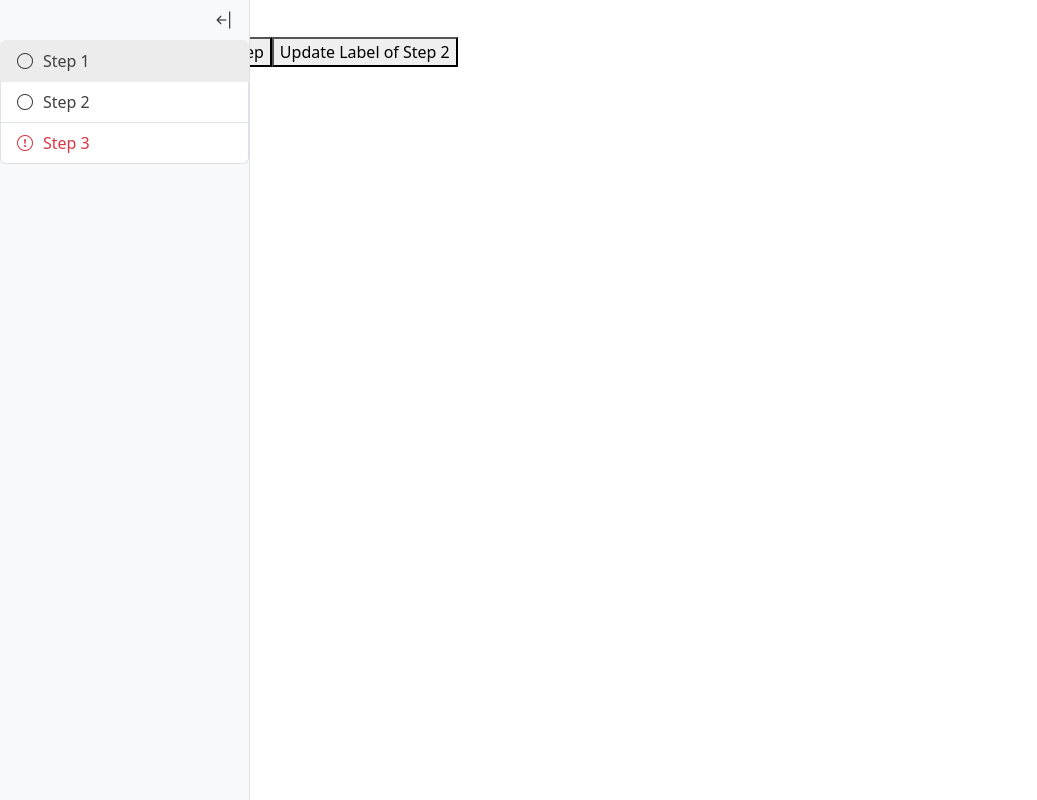
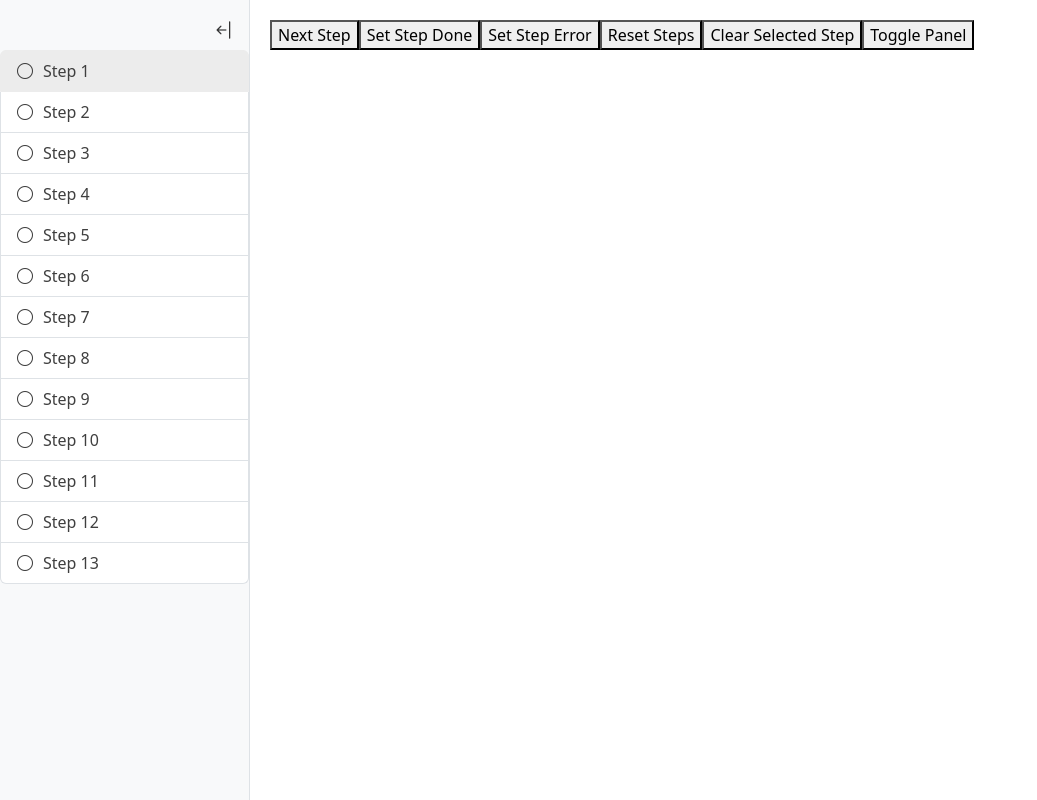
Before and after one commit to burger-mtbkr/step-panel, a React (Create React App) app in the folder code/: page / in a window 1280 px wide. Shown: the whole page, without its empty margins (0-1037 px from the left). Built offline with nearby package versions, Linux system fonts and the light colour scheme.

Commit message:
Fix app layouts

```diff
--- a/code/src/App.css
+++ b/code/src/App.css
@@ -1,38 +1,56 @@
-.App {
-  text-align: center;
+/* App.css */
+.app-container {
+  display: flex;
+  height: 100vh;
 }
 
-.App-logo {
-  height: 40vmin;
-  pointer-events: none;
+.step-indicator-container {
+  display: flex;
+  flex-direction: column;
+  transition: width 0.3s;
 }
 
-@media (prefers-reduced-motion: no-preference) {
-  .App-logo {
-    animation: App-logo-spin infinite 20s linear;
-  }
+.step-indicator-container.collapsed {
+  width: 50px;
 }
 
-.App-header {
-  background-color: #282c34;
-  min-height: 100vh;
-  display: flex;
-  flex-direction: column;
-  align-items: center;
-  justify-content: center;
-  font-size: calc(10px + 2vmin);
-  color: white;
+.step-indicator-container .step-indicator {
+  width: 250px;
+  height: 100%;
+  transition: width 0.3s;
 }
 
-.App-link {
-  color: #61dafb;
+.step-indicator-container.collapsed .step-indicator {
+  width: 50px;
+  background-color: lightgrey;
 }
 
-@keyframes App-logo-spin {
-  from {
-    transform: rotate(0deg);
-  }
-  to {
-    transform: rotate(360deg);
-  }
+.toggle-button {
+  background: none;
+  border: none;
+  font-size: 20px;
+  padding: 5px;
+  cursor: pointer;
+  display: flex;
+  justify-content: center;
+  align-items: center;
+  position: absolute;
+  top: 10px;
+  right: 10px;
+  z-index: 1;
+  color: lightgrey;
 }
+
+.content {
+  flex: 1;
+  padding: 20px;
+  transition: margin-left 0.3s;
+}
+
+.step-indicator-container+.content {
+  margin-left: 250px;
+}
+
+.step-indicator-container.collapsed+.content {
+  margin-left: 50px;
+}
--- a/code/src/App.tsx
+++ b/code/src/App.tsx
@@ -2,55 +2,82 @@ import React, { useState } from 'react';
 import StepIndicator, { Step } from './components/StepIndicator';
 import 'bootstrap/dist/css/bootstrap.min.css';
 import 'bootstrap-icons/font/bootstrap-icons.css';
+import './App.css';
+
+const initialSteps: Step[] = Array.from({ length: 13 }, (_, i) => ({
+  id: `step${i + 1}`,
+  icon: 'bi bi-circle',
+  label: `Step ${i + 1}`,
+  title: `Title for Step ${i + 1}`,
+  hasError: false,
+  isComplete: false,
+}));
 
 const App: React.FC = () => {
-  const [activeStepId, setActiveStepId] = useState<string>('step1');
-  const [steps, setSteps] = useState<Step[]>([
-    { id: 'step1', icon: 'bi bi-circle', label: 'Step 1', title: 'Introduction', hasError: false },
-    { id: 'step2', icon: 'bi bi-circle', label: 'Step 2', title: 'Personal Info', hasError: false },
-    { id: 'step3', icon: 'bi bi-circle', label: 'Step 3', title: 'Confirmation', hasError: true },
-  ]);
+  const [steps, setSteps] = useState<Step[]>(initialSteps);
+  const [activeStepId, setActiveStepId] = useState<string | undefined>('step1');
+  const [collapsed, setCollapsed] = useState(false);
 
-  const handleStepClick = (id: string) => {
-    setActiveStepId(id);
+  const nextStep = () => {
+    const currentIndex = steps.findIndex(step => step.id === activeStepId);
+    const nextIndex = (currentIndex + 1) % steps.length;
+    setActiveStepId(steps[nextIndex].id);
   };
 
-  const toggleErrorOnStep = (id: string) => {
-    setSteps(prevSteps => {
-      const newSteps = prevSteps.map(step =>
-        step.id === id ? { ...step, hasError: !step.hasError } : step
+  const setStepDone = (stepId: string) => {
+    setSteps(prevSteps =>
+      prevSteps.map(step =>
+        step.id === stepId ? { ...step, isComplete: true } : step
+      )
     );
-      return newSteps;
-    });
   };
 
-  const updateStepLabel = (id: string, newLabel: string) => {
-    setSteps(prevSteps => {
-      const newSteps = prevSteps.map(step =>
-        step.id === id ? { ...step, label: newLabel } : step
+  const setStepError = (stepId: string) => {
+    setSteps(prevSteps =>
+      prevSteps.map(step =>
+        step.id === stepId ? { ...step, hasError: true } : step
+      )
     );
-      return newSteps;
-    });
+  };
+
+  const resetSteps = () => {
+    setSteps(prevSteps =>
+      prevSteps.map(step => ({
+        ...step,
+        hasError: false,
+        isComplete: false,
+      }))
+    );
+  };
+
+  const clearSelectedSteps = () => {
+    setActiveStepId(undefined);
+  };
+
+  const toggleCollapsed = () => {
+    setCollapsed(!collapsed);
   };
 
   return (
-    <div className="app">
-<      h4>Step Panel</h4>
+    <div className="app-container">
+      <div className={`step-indicator-container ${collapsed ? 'collapsed' : ''}`}>
         <StepIndicator
           steps={steps}
           activeStepId={activeStepId}
-        onStepClick={handleStepClick}
-        orientation="vertical" // Change to "horizontal" for horizontal layout
+          onStepClick={setActiveStepId}
+          orientation="vertical"
+          collapsed={collapsed}
+          onToggleCollapse={toggleCollapsed}
         />
-      <button onClick={() => toggleErrorOnStep('step2')}>
-        Toggle Error on Step 2
-      </button>
-      <button onClick={() => setActiveStepId((prevStep) => (prevStep === 'step1' ? 'step2' : 'step1'))}>
-        Next Step
-      </button>
-      <button onClick={() => updateStepLabel('step2', 'Updated Step 2')}>
-        Update Label of Step 2
-      </button>
+      </div>
+      <div className={`content ${collapsed ? 'collapsed' : ''}`}>
+        <button onClick={nextStep}>Next Step</button>
+        <button onClick={() => setStepDone(activeStepId!)}>Set Step Done</button>
+        <button onClick={() => setStepError(activeStepId!)}>Set Step Error</button>
+        <button onClick={resetSteps}>Reset Steps</button>
+        <button onClick={clearSelectedSteps}>Clear Selected Step</button>
+        <button onClick={toggleCollapsed}>Toggle Panel</button>
+      </div>
     </div>
   );
 };
--- a/code/src/components/StepIndicator.css
+++ b/code/src/components/StepIndicator.css
@@ -13,7 +13,7 @@
 
 .step-indicator.vertical.collapsed {
     width: 50px;
-    background-color:rgb(236, 236, 236) !important;
+    background-color: rgb(236, 236, 236) !important;
 }
 
 .step-indicator.horizontal {
@@ -34,7 +34,6 @@
     border: none;
     font-size: 20px;
     padding: 5px;
-
     cursor: pointer;
     display: flex;
     justify-content: center;
@@ -43,12 +42,11 @@
     top: 0px;
     right: 10px;
     z-index: 1;
-    color: rgb(63, 63, 63);
-
+color: #333 !important;
 }
 
 .step-list {
-    padding-top: 20px;
+    padding-top: 30px;
     width: 100%;
 }
 
@@ -60,10 +58,10 @@
 }
 
 .step-list .list-group-item i {
-color: rgb(63, 63, 63);
+    color: rgb(63, 63, 63);
 }
 
 .active-step {
     background-color: rgb(236, 236, 236) !important;
-    border-color:rgb(236, 236, 236) !important;
+    border-color: rgb(236, 236, 236) !important;
 }
--- a/code/src/components/StepIndicator.tsx
+++ b/code/src/components/StepIndicator.tsx
@@ -1,4 +1,4 @@
-import React, { useState } from 'react';
+import React from 'react';
 import { ListGroup } from 'react-bootstrap';
 import './StepIndicator.css';
 
@@ -16,26 +16,34 @@ export interface StepIndicatorProps {
   activeStepId: string | undefined;
   onStepClick?: (id: string) => void;
   orientation?: 'vertical' | 'horizontal';
+  collapsed?: boolean;
+  onToggleCollapse?: () => void;
 }
 
-const StepIndicator: React.FC<StepIndicatorProps> = ({ steps, activeStepId, onStepClick, orientation = 'vertical' }) => {
-  const [collapsed, setCollapsed] = useState(false);
-
-  const toggleCollapsed = () => {
-    setCollapsed(!collapsed);
-  };
-
+const StepIndicator: React.FC<StepIndicatorProps> = ({
+  steps,
+  activeStepId,
+  onStepClick,
+  orientation = 'vertical',
+  collapsed = false,
+  onToggleCollapse,
+}) => {
   return (
     <div className={`step-indicator ${collapsed ? 'collapsed' : ''} ${orientation}`}>
       {orientation === 'vertical' && (
         <div className="toggle-container">
-          <button className="toggle-button" onClick={toggleCollapsed} aria-label="Toggle Panel">
+          <button
+            className="toggle-button"
+            onClick={onToggleCollapse}
+            aria-label="Toggle Panel"
+          >
             <i className={`bi ${collapsed ? 'bi-arrow-bar-right' : 'bi-arrow-bar-left'}`}></i>
           </button>
         </div>
       )}
       <ListGroup horizontal={orientation === 'horizontal'} className="step-list">
-        {!collapsed && steps.map(step => {
+        {!collapsed &&
+          steps.map((step) => {
             let iconClass = 'bi bi-circle';
             if (step.hasError) {
               iconClass = 'bi bi-exclamation-circle text-danger';
```
Also changed, not shown: 2 other files (tests, documents, lock files or other folders). Lines whose indentation alone changed are shown as unchanged.
